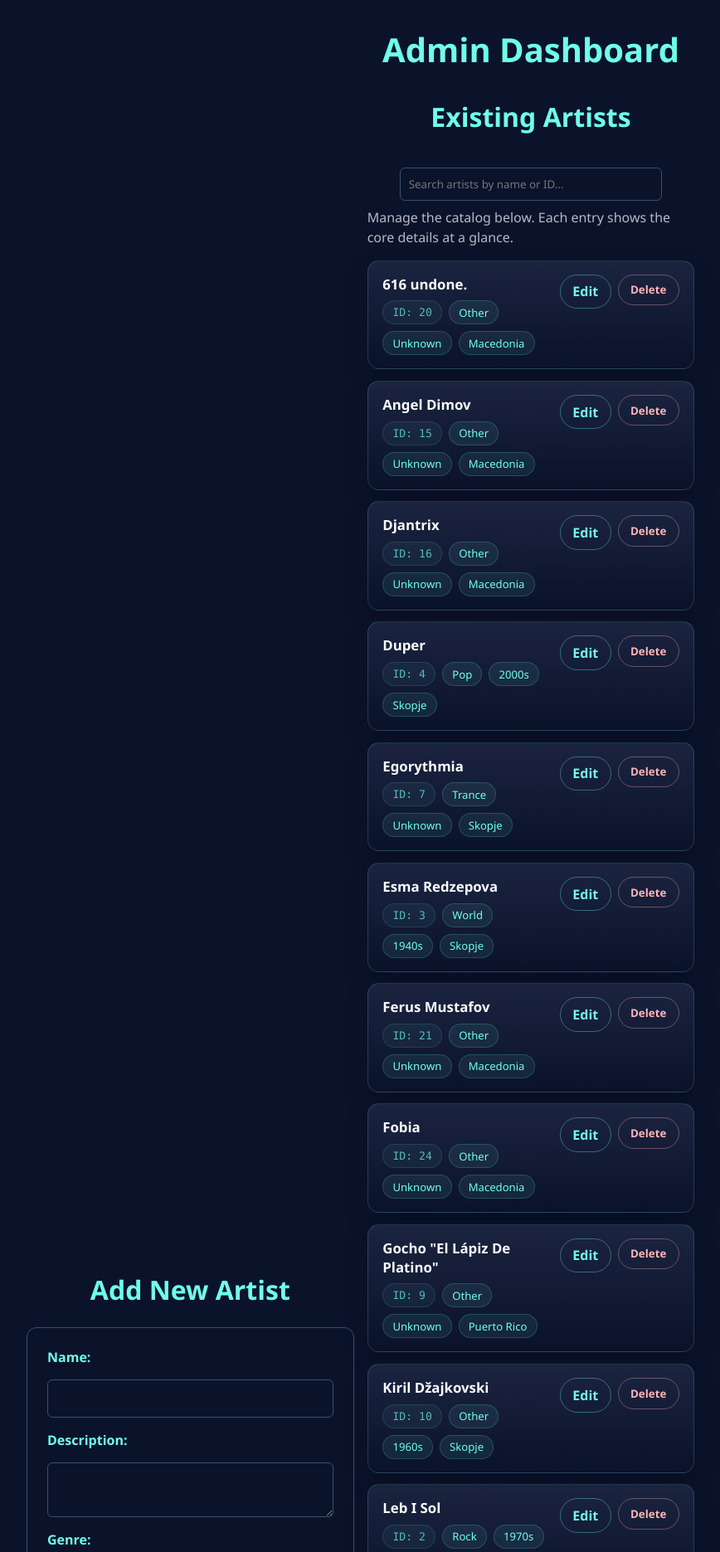
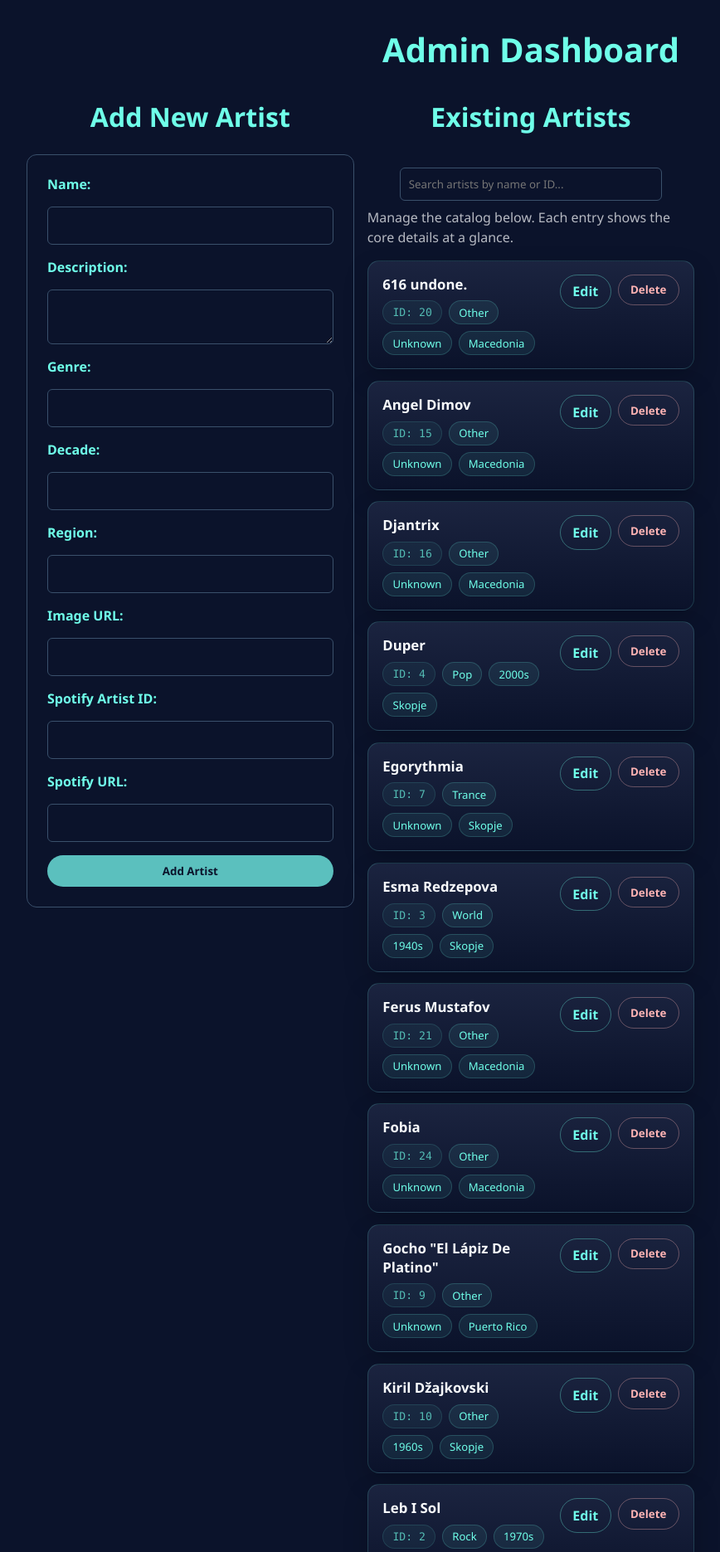
Before and after one commit to Evgenij31/macedonian-music-discovery, a Flask app: page /admin in a window 1280 px wide. Shown: the part 75-1946 px from the top of the page at 83% size, without its empty margins (0-868 px from the left). Run offline with Flask 3, Linux system fonts and the light colour scheme; the visitor is signed in with stand-in values (Sample User, id 1); data comes from the database, SQL or seed files in the repository; tables that the repository leaves empty hold one stand-in row (values such as "Sample post").

Commit message:
Enhance admin page layout: add sticky positioning for add artist section and align grid items

```diff
--- a/static/css/style.css
+++ b/static/css/style.css
@@ -698,6 +698,7 @@ h1 span {
   display: grid;
   grid-template-columns: repeat(3, 1fr);
   gap: 1rem;
+  align-items: start;
 }
 
 .admin-page h1 {
@@ -837,6 +838,11 @@ h1 span {
 
 .admin-artist-empty {
   color: rgba(248, 250, 252, 0.75);
+}
+
+.admin-page .add-artist {
+  position: sticky;
+  top: 6rem;
 }
 
 .admin-page .add-artist form {
```
